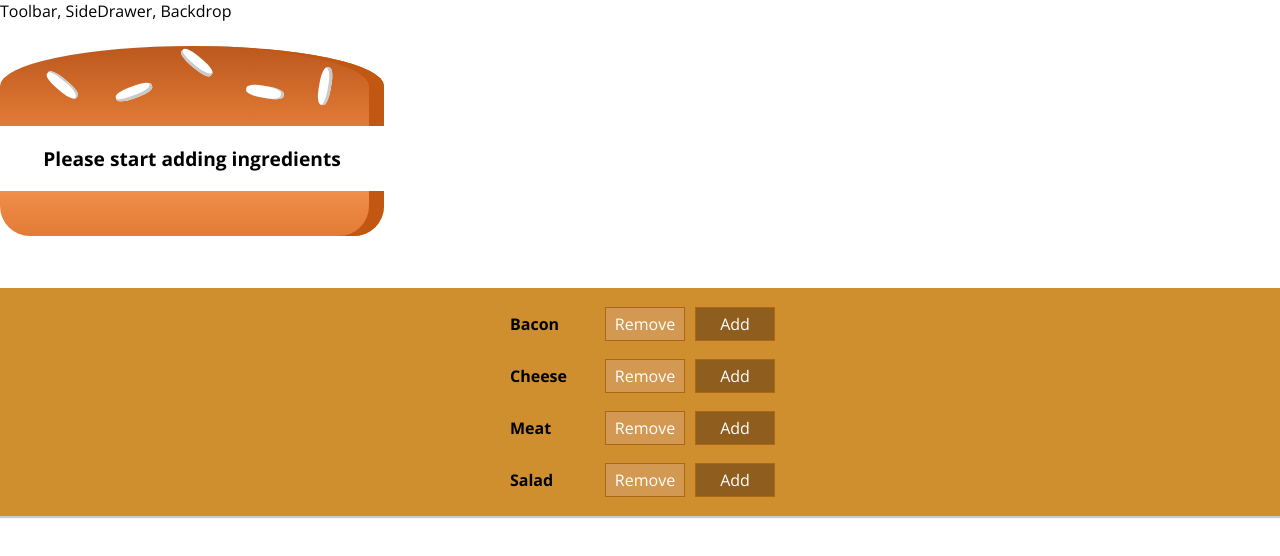
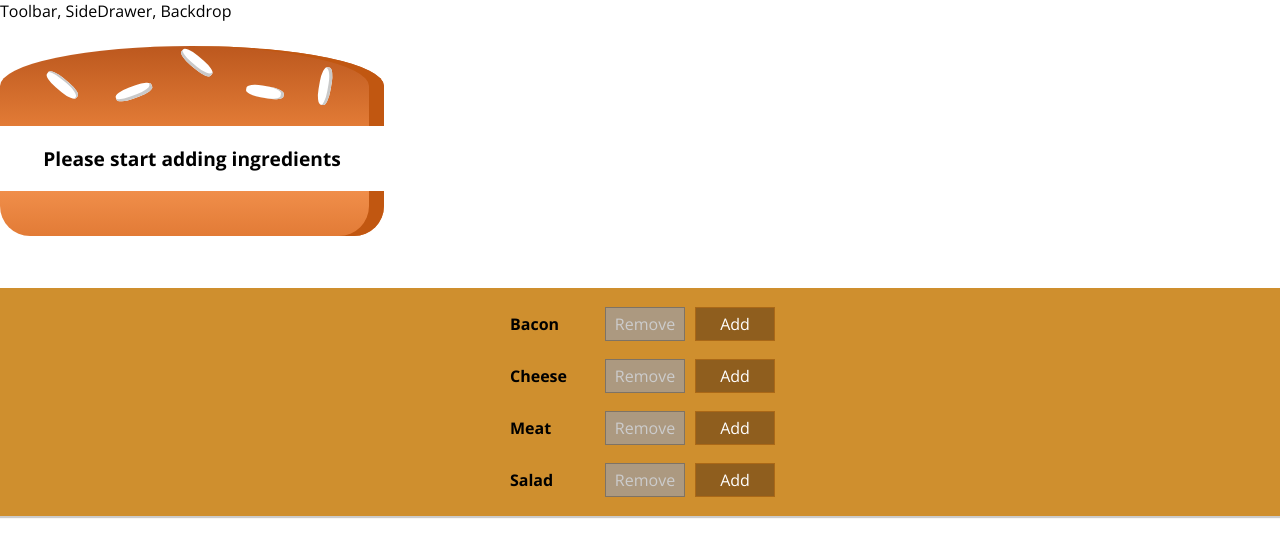
Before and after one commit to Elizabeth-marie/BurgerBuilder, a React app: page / in a window 1280 px wide. Shown: the top 556 px of the page. Built offline with nearby package versions, Linux system fonts and the light colour scheme.

Commit message:
remove button disabled if no ingredient currently exists

```diff
--- a/src/Components/Burger/BuildControls/BuildControl/BuildControl.js
+++ b/src/Components/Burger/BuildControls/BuildControl/BuildControl.js
@@ -6,7 +6,10 @@
 
   <div className={classes.BuildControl}>
     <div className={classes.Label}>{props.label}</div>
-    <button className={classes.Less}>Remove</button>
+    <button
+      className={classes.Less}
+      onClick={props.ingredientRemoved}
+      disabled={props.disabled}>Remove</button>
     <button
       className={classes.More}
       onClick={props.ingredientAdded}>Add</button>
--- a/src/Components/Burger/BuildControls/BuildControls.js
+++ b/src/Components/Burger/BuildControls/BuildControls.js
@@ -16,7 +16,10 @@
       <BuildControl
         key={ctrl.label}
         label={ctrl.label}
-        ingredientAdded={() => props.ingredientAdded(ctrl.type)} />
+        ingredientAdded={() => props.ingredientAdded(ctrl.type)}
+        ingredientRemoved={() => props.ingredientRemoved(ctrl.type)}
+        disabled={props.disabled[ctrl.type]}
+      />
     ))}
   </div>
 )
--- a/src/Containers/BurgerBuilder/BurgerBuilder.js
+++ b/src/Containers/BurgerBuilder/BurgerBuilder.js
@@ -42,15 +42,40 @@
   }
 
   removeIngredientHandler = type => {
+    const oldCount = this.state.ingredients[type]
 
+    if (oldCount <= 0) {
+      return
+    }
+
+    const updatedCount = oldCount - 1
+    const updatedIngredients = {
+      ...this.state.ingredients
+    }
+    updatedIngredients[type] = updatedCount
+    const priceSubtraction = INGREDIENT_PRICES[type]
+    const oldPrice = this.state.totalPrice
+    const newPrice = oldPrice - priceSubtraction
+
+    this.setState({
+      ingredients: updatedIngredients,
+      totalPrice: newPrice
+    })
   }
 
   render() {
+    const disabledButton = {
+      ...this.state.ingredients
+    }
+    for (let key in disabledButton) {
+      disabledButton[key] = disabledButton[key] <= 0
+    }
     return (
       <Aux>
         <Burger ingredients={this.state.ingredients} />
         <BuildControls
-          ingredientAdded={this.addIngredientHandler} />
+          ingredientAdded={this.addIngredientHandler} ingredientRemoved={this.removeIngredientHandler}
+          disabled={disabledButton} />
       </Aux>
     )
   }
```
